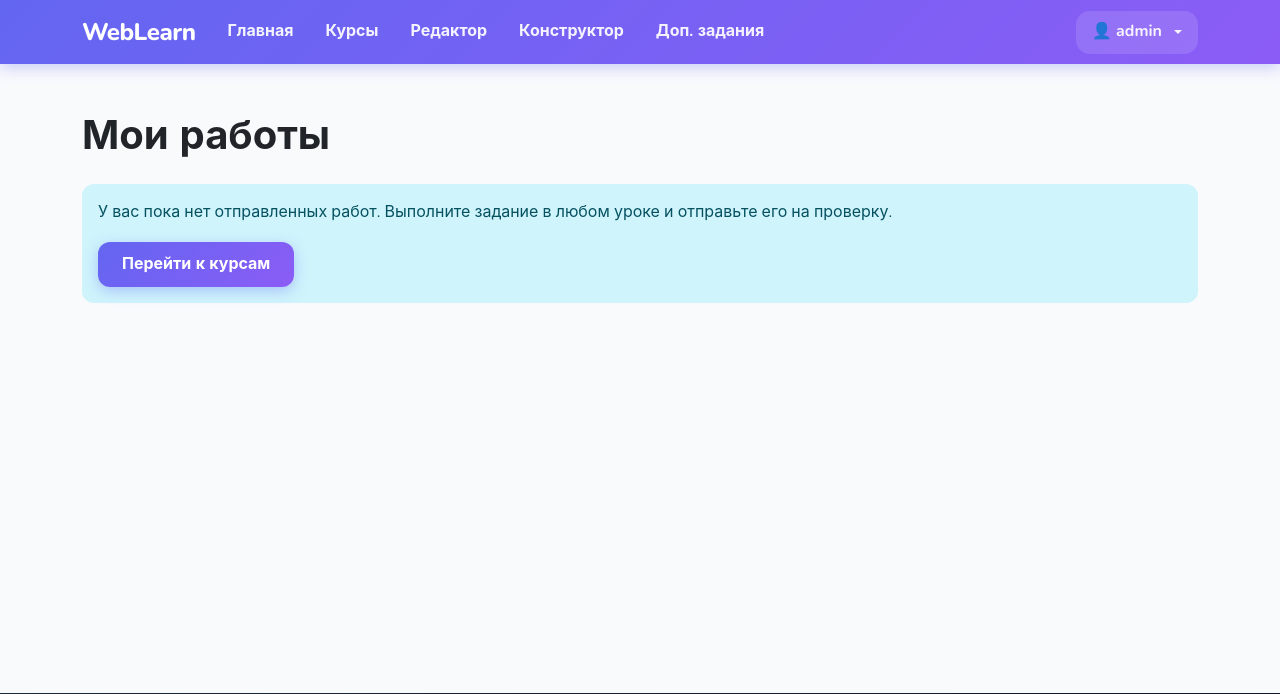
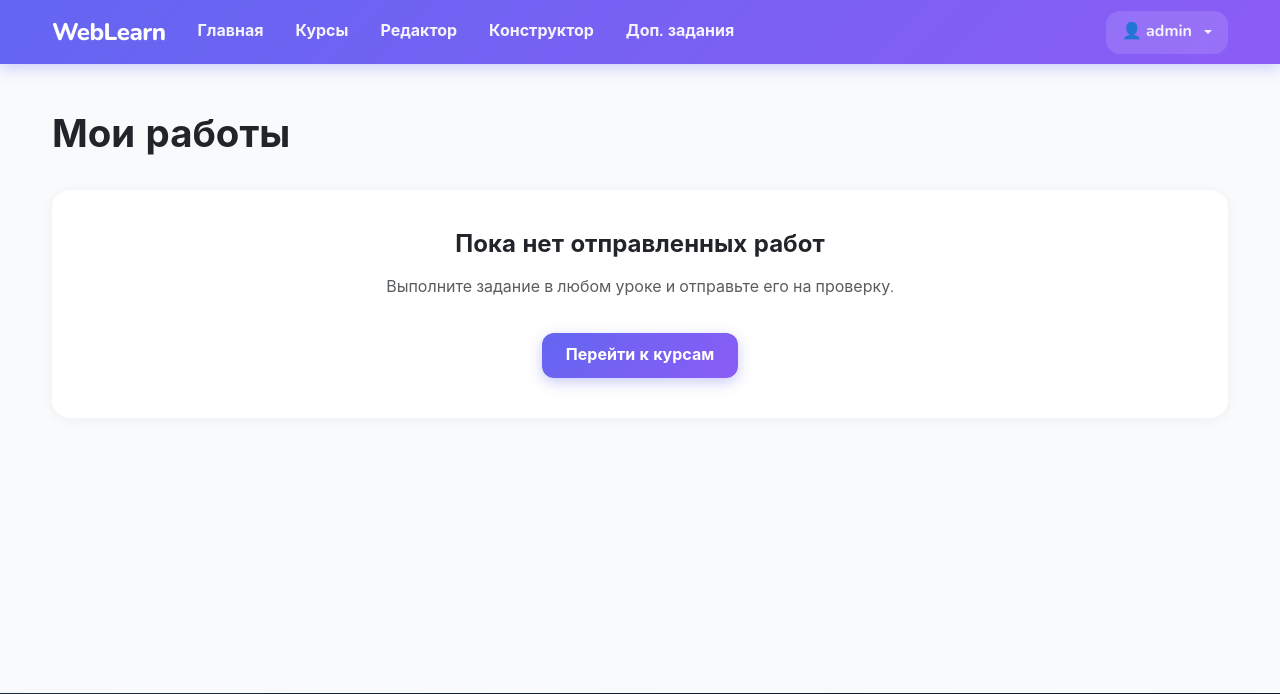
Before and after one commit to IrradaZholman/weblearn, a Django app: page /courses/my-submissions/ in a window 1280 px wide. Shown: the top 694 px of the page. Run offline with Django 5.2, Linux system fonts and the light colour scheme; a user stored in the database is signed in; data comes from the database, SQL or seed files in the repository; some libraries are stand-ins or nearby versions.

Commit message:
Update my_submissions.html

```diff
--- a/templates/courses/my_submissions.html
+++ b/templates/courses/my_submissions.html
@@ -3,11 +3,13 @@
 
 {% block content %}
 <div class="container py-5">
-    <h1 class="fw-bold mb-4">Мои работы</h1>
+<h1 class="page-title">
+    Мои работы
+</h1>
 
     {% if submissions %}
+<div class="works-card">
     <div class="table-responsive">
-        <table class="table table-hover">
             <thead>
                 <tr>
                     <th>Задание</th>
@@ -33,21 +35,126 @@
                     <td>{{ s.created_at|date:"d.m.Y" }}</td>
                 </tr>
                 {% if s.reviewer_comment %}
-                <tr>
-                    <td colspan="4" class="bg-light small">
-                        <strong>Комментарий:</strong> {{ s.reviewer_comment }}
-                    </td>
-                </tr>
+<tr class="comment-row">
+    <td colspan="4">
+        <div class="comment-box">
+            <strong>Комментарий преподавателя:</strong><br>
+            {{ s.reviewer_comment }}
+        </div>
+    </td>
+</tr>
+
                 {% endif %}
                 {% endfor %}
             </tbody>
         </table>
     </div>
     {% else %}
-    <div class="alert alert-info">
-        <p class="mb-0">У вас пока нет отправленных работ. Выполните задание в любом уроке и отправьте его на проверку.</p>
-        <a href="{% url 'courses:course_list' %}" class="btn btn-primary mt-3">Перейти к курсам</a>
-    </div>
+<div class="empty-box">
+    <i class="bi bi-journal-check"></i>
+
+    <h4 class="fw-bold mb-3">
+        Пока нет отправленных работ
+    </h4>
+
+    <p class="text-muted">
+        Выполните задание в любом уроке и отправьте его на проверку.
+    </p>
+
+    <a href="{% url 'courses:course_list' %}"
+       class="btn btn-primary mt-3">
+        Перейти к курсам
+    </a>
+</div>
     {% endif %}
 </div>
+<style>
+.container{
+    max-width:1200px;
+}
+
+.page-title{
+    font-size:2.4rem;
+    font-weight:700;
+    margin-bottom:2rem;
+}
+
+.works-card{
+    background:#fff;
+    border-radius:18px;
+    padding:24px;
+    box-shadow:0 2px 12px rgba(0,0,0,.05);
+}
+
+.table{
+    margin-bottom:0;
+}
+
+.table thead th{
+    border:none;
+    background:#f8fafc;
+    color:#64748b;
+    font-size:.9rem;
+    font-weight:700;
+    padding:16px;
+}
+
+.table tbody td{
+    padding:16px;
+    vertical-align:middle;
+    border-color:#f1f5f9;
+}
+
+.table-hover tbody tr:hover{
+    background:#fafaff;
+}
+
+.badge{
+    padding:8px 12px;
+    border-radius:10px;
+    font-size:.8rem;
+    font-weight:600;
+}
+
+.comment-row{
+    background:#f8fafc;
+}
+
+.comment-box{
+    padding:12px;
+    border-left:4px solid #6366f1;
+    border-radius:8px;
+}
+
+.empty-box{
+    background:#fff;
+    border-radius:18px;
+    padding:40px;
+    text-align:center;
+    box-shadow:0 2px 12px rgba(0,0,0,.05);
+}
+
+.empty-box i{
+    font-size:4rem;
+    color:#6366f1;
+    margin-bottom:15px;
+}
+
+@media(max-width:768px){
+
+    .page-title{
+        font-size:2rem;
+    }
+
+    .works-card{
+        padding:18px;
+    }
+
+    .table thead th,
+    .table tbody td{
+        padding:12px;
+        font-size:.85rem;
+    }
+}
+</style>
 {% endblock %}
```
